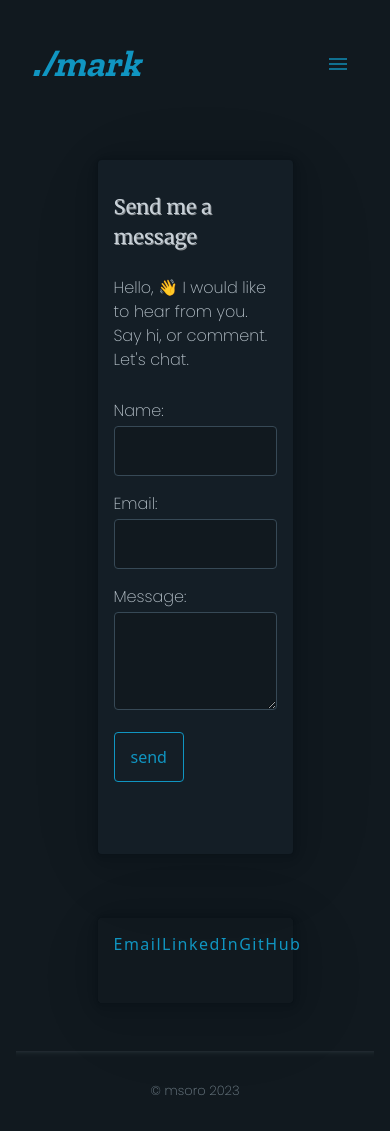
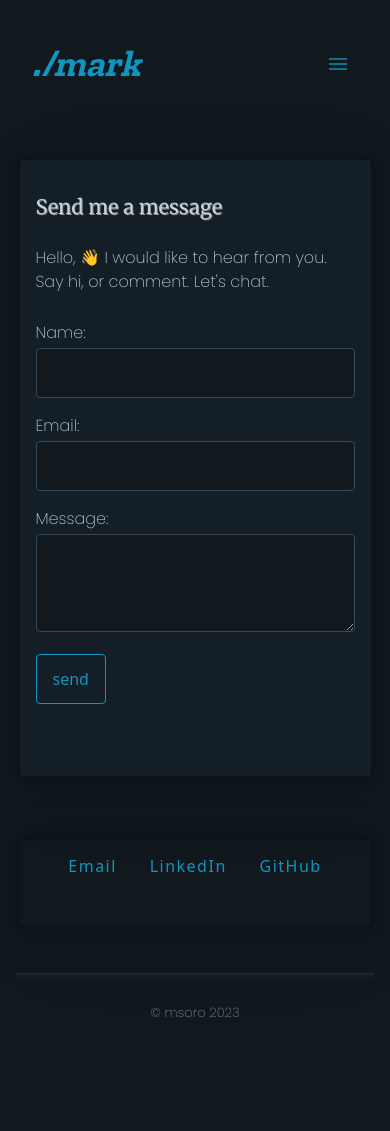
Before and after one commit to m-soro/m-soro.github.io.v1, a React (Vite) app: page /#/contact in a window 390 px wide. After the commit the page ends 1053 px from the top, so only its background shows below. Built offline with nearby package versions, Linux system fonts and the light colour scheme.

Commit message:
updated responsiveness of contact page

```diff
--- a/src/App.css
+++ b/src/App.css
@@ -578,4 +578,11 @@ a:focus {
   .About figcaption {
     font-size: x-small;
   }
+
+  .contact-form {
+    width: 90vw;
+  }
+  .Contact-Options {
+    width: 90vw;
+  }
 }
```
Also changed, not shown: 4 other files (tests, documents, lock files or other folders).
